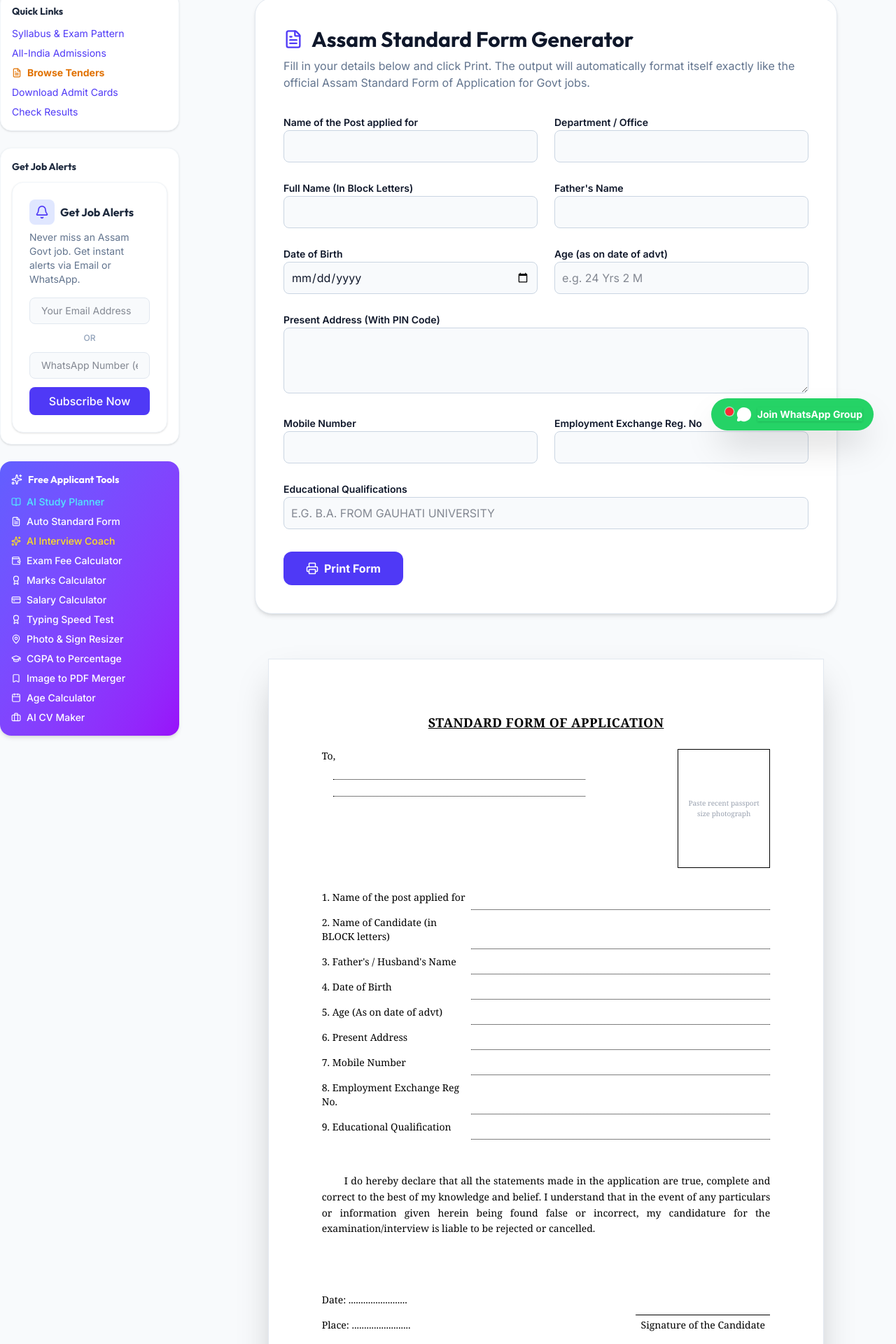
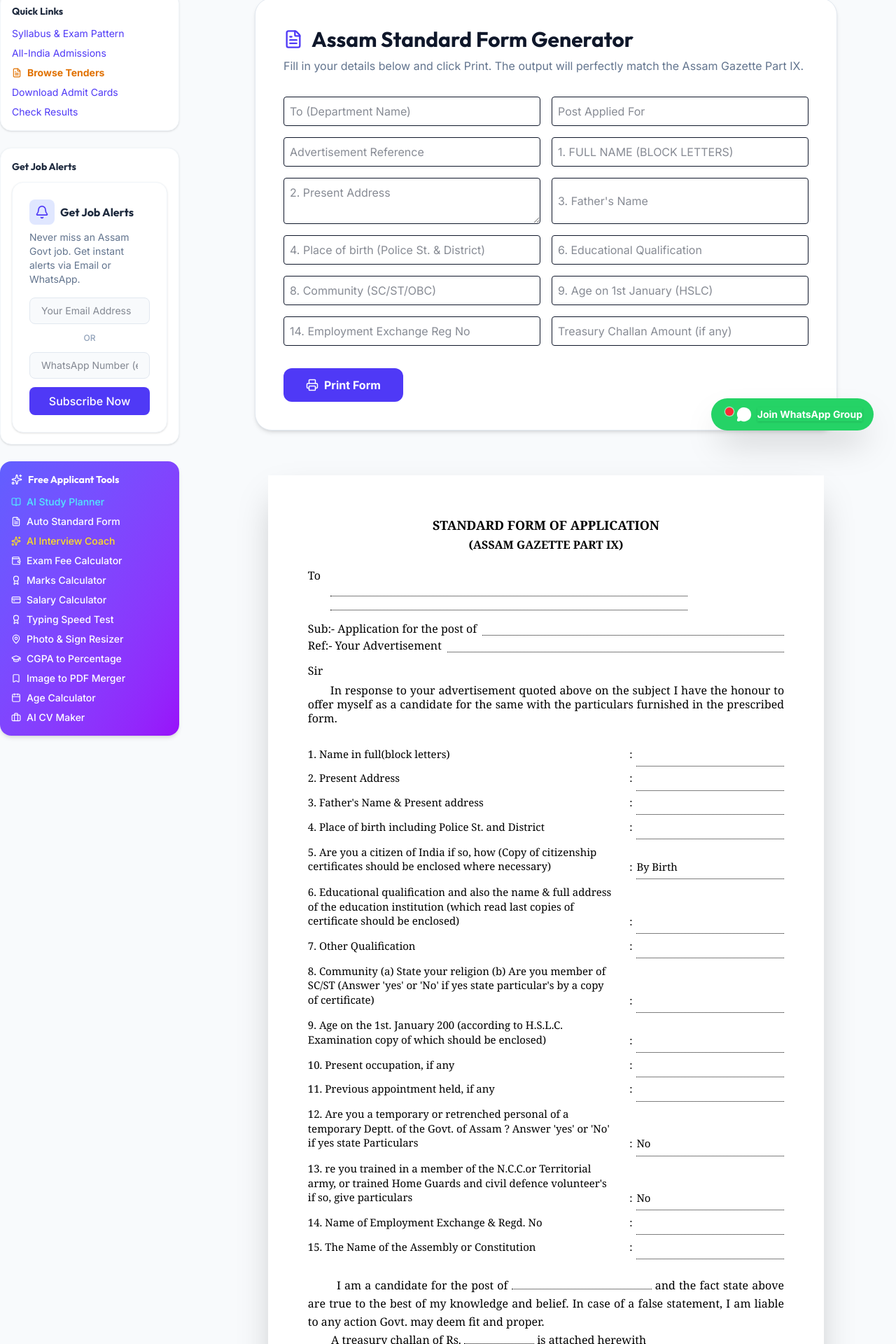
Before and after one commit to uzzaldutta/assamjobs-hub, a Next.js app: page /tools/standard-form in a window 1280 px wide. Shown: the part 153-2073 px from the top of the page at 70% size. Built offline with nearby package versions, Linux system fonts and the light colour scheme; no server answers.

Commit message:
fix: Replicate Assam Gazette Part IX for Standard Form tool, fix download link, and remove print headers

```diff
--- a/src/app/globals.css
+++ b/src/app/globals.css
@@ -59,3 +59,15 @@ h1, h2, h3, h4, h5, h6 {
 .animate-marquee:hover {
   animation-play-state: paused;
 }
+
+@media print {
+  @page {
+    size: A4;
+    margin: 0mm;
+  }
+
+  body {
+    -webkit-print-color-adjust: exact;
+    print-color-adjust: exact;
+  }
+}
--- a/src/app/tools/standard-form/page.tsx
+++ b/src/app/tools/standard-form/page.tsx
@@ -7,17 +7,25 @@ export default function StandardForm() {
   const [formData, setFormData] = useState({
     postName: "",
     department: "",
+    advertisement: "",
     name: "",
+    address: "",
     fatherName: "",
-    motherName: "",
-    dob: "",
+    fatherAddress: "",
+    placeOfBirth: "",
+    citizenInfo: "By Birth",
+    qualification: "",
+    otherQualification: "",
+    community: "",
+    religion: "",
     age: "",
-    address: "",
-    mobile: "",
-    email: "",
-    caste: "",
+    occupation: "",
+    previousAppt: "",
+    retrenched: "No",
+    ncc: "No",
     exchangeNo: "",
-    qualification: "",
+    assembly: "",
+    challan: "",
   });
 
   const handleChange = (e: React.ChangeEvent<HTMLInputElement | HTMLTextAreaElement>) => {
@@ -37,49 +45,21 @@ export default function StandardForm() {
             <FileText className="text-indigo-600" size={28} />
             <h1 className="text-2xl md:text-3xl font-bold">Assam Standard Form Generator</h1>
           </div>
-          <p className="text-slate-500 mb-8">Fill in your details below and click Print. The output will automatically format itself exactly like the official Assam Standard Form of Application for Govt jobs.</p>
+          <p className="text-slate-500 mb-8">Fill in your details below and click Print. The output will perfectly match the Assam Gazette Part IX.</p>
 
-          <div className="grid grid-cols-1 md:grid-cols-2 gap-6">
-            <div className="space-y-2">
-              <label className="text-sm font-semibold">Name of the Post applied for</label>
-              <input type="text" name="postName" onChange={handleChange} className="w-full p-2.5 rounded-lg border border-slate-300 dark:border-slate-700 bg-slate-50 dark:bg-slate-800 outline-none" />
-            </div>
-            <div className="space-y-2">
-              <label className="text-sm font-semibold">Department / Office</label>
-              <input type="text" name="department" onChange={handleChange} className="w-full p-2.5 rounded-lg border border-slate-300 dark:border-slate-700 bg-slate-50 dark:bg-slate-800 outline-none" />
-            </div>
-            <div className="space-y-2">
-              <label className="text-sm font-semibold">Full Name (In Block Letters)</label>
-              <input type="text" name="name" onChange={handleChange} className="w-full p-2.5 rounded-lg border border-slate-300 dark:border-slate-700 bg-slate-50 dark:bg-slate-800 outline-none uppercase" />
-            </div>
-            <div className="space-y-2">
-              <label className="text-sm font-semibold">Father's Name</label>
-              <input type="text" name="fatherName" onChange={handleChange} className="w-full p-2.5 rounded-lg border border-slate-300 dark:border-slate-700 bg-slate-50 dark:bg-slate-800 outline-none uppercase" />
-            </div>
-            <div className="space-y-2">
-              <label className="text-sm font-semibold">Date of Birth</label>
-              <input type="date" name="dob" onChange={handleChange} className="w-full p-2.5 rounded-lg border border-slate-300 dark:border-slate-700 bg-slate-50 dark:bg-slate-800 outline-none" />
-            </div>
-            <div className="space-y-2">
-              <label className="text-sm font-semibold">Age (as on date of advt)</label>
-              <input type="text" name="age" onChange={handleChange} placeholder="e.g. 24 Yrs 2 M" className="w-full p-2.5 rounded-lg border border-slate-300 dark:border-slate-700 bg-slate-50 dark:bg-slate-800 outline-none" />
-            </div>
-            <div className="space-y-2 md:col-span-2">
-              <label className="text-sm font-semibold">Present Address (With PIN Code)</label>
-              <textarea name="address" onChange={handleChange} rows={3} className="w-full p-2.5 rounded-lg border border-slate-300 dark:border-slate-700 bg-slate-50 dark:bg-slate-800 outline-none uppercase"></textarea>
-            </div>
-            <div className="space-y-2">
-              <label className="text-sm font-semibold">Mobile Number</label>
-              <input type="text" name="mobile" onChange={handleChange} className="w-full p-2.5 rounded-lg border border-slate-300 dark:border-slate-700 bg-slate-50 dark:bg-slate-800 outline-none" />
-            </div>
-            <div className="space-y-2">
-              <label className="text-sm font-semibold">Employment Exchange Reg. No</label>
-              <input type="text" name="exchangeNo" onChange={handleChange} className="w-full p-2.5 rounded-lg border border-slate-300 dark:border-slate-700 bg-slate-50 dark:bg-slate-800 outline-none" />
-            </div>
-            <div className="space-y-2 md:col-span-2">
-              <label className="text-sm font-semibold">Educational Qualifications</label>
-              <input type="text" name="qualification" onChange={handleChange} placeholder="e.g. B.A. from Gauhati University" className="w-full p-2.5 rounded-lg border border-slate-300 dark:border-slate-700 bg-slate-50 dark:bg-slate-800 outline-none uppercase" />
-            </div>
+          <div className="grid grid-cols-1 md:grid-cols-2 gap-4">
+            <input type="text" name="department" onChange={handleChange} placeholder="To (Department Name)" className="w-full p-2 rounded border" />
+            <input type="text" name="postName" onChange={handleChange} placeholder="Post Applied For" className="w-full p-2 rounded border" />
+            <input type="text" name="advertisement" onChange={handleChange} placeholder="Advertisement Reference" className="w-full p-2 rounded border" />
+            <input type="text" name="name" onChange={handleChange} placeholder="1. Full Name (Block Letters)" className="w-full p-2 rounded border uppercase" />
+            <textarea name="address" onChange={handleChange} placeholder="2. Present Address" className="w-full p-2 rounded border"></textarea>
+            <input type="text" name="fatherName" onChange={handleChange} placeholder="3. Father's Name" className="w-full p-2 rounded border" />
+            <input type="text" name="placeOfBirth" onChange={handleChange} placeholder="4. Place of birth (Police St. & District)" className="w-full p-2 rounded border" />
+            <input type="text" name="qualification" onChange={handleChange} placeholder="6. Educational Qualification" className="w-full p-2 rounded border" />
+            <input type="text" name="community" onChange={handleChange} placeholder="8. Community (SC/ST/OBC)" className="w-full p-2 rounded border" />
+            <input type="text" name="age" onChange={handleChange} placeholder="9. Age on 1st January (HSLC)" className="w-full p-2 rounded border" />
+            <input type="text" name="exchangeNo" onChange={handleChange} placeholder="14. Employment Exchange Reg No" className="w-full p-2 rounded border" />
+            <input type="text" name="challan" onChange={handleChange} placeholder="Treasury Challan Amount (if any)" className="w-full p-2 rounded border" />
           </div>
 
           <button onClick={handlePrint} className="mt-8 w-full md:w-auto px-8 py-3 bg-indigo-600 hover:bg-indigo-700 text-white font-bold rounded-xl transition flex items-center justify-center gap-2">
@@ -88,79 +68,123 @@ export default function StandardForm() {
         </div>
       </div>
 
-      {/* Printable Area - Only visible when printing, or we can make it look like a paper on screen */}
-      <div className="max-w-[210mm] min-h-[297mm] mx-auto bg-white p-[20mm] text-black shadow-2xl print:shadow-none print:p-0 mt-8 print:mt-0 font-serif border border-slate-200">
+      {/* Printable Area - EXACTLY MATCHING GAZETTE PART IX */}
+      <div className="max-w-[210mm] min-h-[297mm] mx-auto bg-white p-[15mm] text-black shadow-2xl print:shadow-none print:p-0 print:m-0 mt-8 print:mt-0 font-serif leading-tight print-container">
 
-        <div className="text-center font-bold text-lg underline mb-6 tracking-wide">
-          STANDARD FORM OF APPLICATION
+        <div className="text-center font-bold text-lg mb-1">STANDARD FORM OF APPLICATION</div>
+        <div className="text-center font-bold text-md mb-6">(ASSAM GAZETTE PART IX)</div>
+
+        <div className="mb-4">
+          <div>To</div>
+          <div className="ml-8 w-3/4 border-b border-dotted border-black min-h-[20px] font-semibold">{formData.department}</div>
+          <div className="ml-8 w-3/4 border-b border-dotted border-black min-h-[20px]"></div>
         </div>
 
-        <div className="flex justify-between items-start mb-6">
-          <div className="text-sm w-3/4">
-            <p>To,</p>
-            <p className="ml-4 min-h-[1.5rem] border-b border-dotted border-black w-3/4 font-semibold">{formData.department}</p>
-            <p className="ml-4 min-h-[1.5rem] border-b border-dotted border-black w-3/4"></p>
-          </div>
-          <div className="w-[35mm] h-[45mm] border border-black flex items-center justify-center text-[10px] text-center text-gray-400 p-2">
-            Paste recent passport size photograph
-          </div>
+        <div className="flex mb-1">
+          <div className="whitespace-nowrap">Sub:- Application for the post of</div>
+          <div className="flex-grow border-b border-dotted border-black ml-2 font-semibold uppercase">{formData.postName}</div>
+        </div>
+        <div className="flex mb-4">
+          <div className="whitespace-nowrap">Ref:- Your Advertisement</div>
+          <div className="flex-grow border-b border-dotted border-black ml-2 font-semibold">{formData.advertisement}</div>
         </div>
 
-        <table className="w-full text-sm border-collapse">
+        <div className="mb-2">Sir</div>
+        <div className="indent-8 mb-6 text-justify">
+          In response to your advertisement quoted above on the subject I have the honour to offer myself as a candidate for the same with the particulars furnished in the prescribed form.
+        </div>
+
+        <table className="w-full text-[15px] border-none mb-6">
           <tbody>
-            <tr>
-              <td className="py-2 w-1/3">1. Name of the post applied for</td>
-              <td className="py-2 border-b border-dotted border-black font-semibold uppercase">{formData.postName}</td>
+            <tr className="align-bottom">
+              <td className="py-2 w-2/3">1. Name in full(block letters)</td>
+              <td className="py-2 w-4 text-center">:</td>
+              <td className="py-2 border-b border-dotted border-black font-bold uppercase tracking-wide">{formData.name}</td>
             </tr>
-            <tr>
-              <td className="py-2">2. Name of Candidate (in BLOCK letters)</td>
-              <td className="py-2 border-b border-dotted border-black font-bold uppercase tracking-widest">{formData.name}</td>
+            <tr className="align-bottom">
+              <td className="py-2">2. Present Address</td>
+              <td className="py-2 text-center">:</td>
+              <td className="py-2 border-b border-dotted border-black uppercase leading-tight min-h-[2rem]">{formData.address}</td>
             </tr>
-            <tr>
-              <td className="py-2">3. Father's / Husband's Name</td>
+            <tr className="align-bottom">
+              <td className="py-2">3. Father's Name & Present address</td>
+              <td className="py-2 text-center">:</td>
               <td className="py-2 border-b border-dotted border-black uppercase">{formData.fatherName}</td>
             </tr>
-            <tr>
-              <td className="py-2">4. Date of Birth</td>
-              <td className="py-2 border-b border-dotted border-black font-semibold">{formData.dob}</td>
+            <tr className="align-bottom">
+              <td className="py-2">4. Place of birth including Police St. and District</td>
+              <td className="py-2 text-center">:</td>
+              <td className="py-2 border-b border-dotted border-black">{formData.placeOfBirth}</td>
             </tr>
-            <tr>
-              <td className="py-2">5. Age (As on date of advt)</td>
-              <td className="py-2 border-b border-dotted border-black">{formData.age}</td>
+            <tr className="align-bottom">
+              <td className="py-2 pr-4 leading-snug">5. Are you a citizen of India if so, how (Copy of citizenship certificates should be enclosed where necessary)</td>
+              <td className="py-2 text-center align-bottom">:</td>
+              <td className="py-2 border-b border-dotted border-black align-bottom">{formData.citizenInfo}</td>
             </tr>
-            <tr>
-              <td className="py-2 align-top">6. Present Address</td>
-              <td className="py-2 border-b border-dotted border-black uppercase min-h-[3rem]">{formData.address}</td>
+            <tr className="align-bottom">
+              <td className="py-2 pr-4 leading-snug">6. Educational qualification and also the name & full address of the education institution (which read last copies of certificate should be enclosed)</td>
+              <td className="py-2 text-center align-bottom">:</td>
+              <td className="py-2 border-b border-dotted border-black align-bottom uppercase">{formData.qualification}</td>
             </tr>
-            <tr>
-              <td className="py-2">7. Mobile Number</td>
-              <td className="py-2 border-b border-dotted border-black">{formData.mobile}</td>
+            <tr className="align-bottom">
+              <td className="py-2">7. Other Qualification</td>
+              <td className="py-2 text-center">:</td>
+              <td className="py-2 border-b border-dotted border-black">{formData.otherQualification}</td>
             </tr>
-            <tr>
-              <td className="py-2">8. Employment Exchange Reg No.</td>
+            <tr className="align-bottom">
+              <td className="py-2 pr-4 leading-snug">8. Community (a) State your religion (b) Are you member of SC/ST (Answer 'yes' or 'No' if yes state particular's by a copy of certificate)</td>
+              <td className="py-2 text-center align-bottom">:</td>
+              <td className="py-2 border-b border-dotted border-black align-bottom">{formData.community}</td>
+            </tr>
+            <tr className="align-bottom">
+              <td className="py-2 pr-4 leading-snug">9. Age on the 1st. January 200 (according to H.S.L.C. Examination copy of which should be enclosed)</td>
+              <td className="py-2 text-center align-bottom">:</td>
+              <td className="py-2 border-b border-dotted border-black align-bottom">{formData.age}</td>
+            </tr>
+            <tr className="align-bottom">
+              <td className="py-2">10. Present occupation, if any</td>
+              <td className="py-2 text-center">:</td>
+              <td className="py-2 border-b border-dotted border-black">{formData.occupation}</td>
+            </tr>
+            <tr className="align-bottom">
+              <td className="py-2">11. Previous appointment held, if any</td>
+              <td className="py-2 text-center">:</td>
+              <td className="py-2 border-b border-dotted border-black">{formData.previousAppt}</td>
+            </tr>
+            <tr className="align-bottom">
+              <td className="py-2 pr-4 leading-snug">12. Are you a temporary or retrenched personal of a temporary Deptt. of the Govt. of Assam ? Answer 'yes' or 'No' if yes state Particulars</td>
+              <td className="py-2 text-center align-bottom">:</td>
+              <td className="py-2 border-b border-dotted border-black align-bottom">{formData.retrenched}</td>
+            </tr>
+            <tr className="align-bottom">
+              <td className="py-2 pr-4 leading-snug">13. re you trained in a member of the N.C.C.or Territorial army, or trained Home Guards and civil defence volunteer's if so, give particulars</td>
+              <td className="py-2 text-center align-bottom">:</td>
+              <td className="py-2 border-b border-dotted border-black align-bottom">{formData.ncc}</td>
+            </tr>
+            <tr className="align-bottom">
+              <td className="py-2">14. Name of Employment Exchange & Regd. No</td>
+              <td className="py-2 text-center">:</td>
               <td className="py-2 border-b border-dotted border-black font-semibold">{formData.exchangeNo}</td>
             </tr>
-            <tr>
-              <td className="py-2">9. Educational Qualification</td>
-              <td className="py-2 border-b border-dotted border-black uppercase">{formData.qualification}</td>
+            <tr className="align-bottom">
+              <td className="py-2">15. The Name of the Assembly or Constitution</td>
+              <td className="py-2 text-center">:</td>
+              <td className="py-2 border-b border-dotted border-black">{formData.assembly}</td>
             </tr>
           </tbody>
         </table>
 
-        <div className="mt-12 text-sm leading-relaxed text-justify">
-          <p className="indent-8">
-            I do hereby declare that all the statements made in the application are true, complete and correct to the best of my knowledge and belief. I understand that in the event of any particulars or information given herein being found false or incorrect, my candidature for the examination/interview is liable to be rejected or cancelled.
-          </p>
+        <div className="mb-4 leading-relaxed text-justify">
+          &nbsp;&nbsp;&nbsp;&nbsp;&nbsp;&nbsp;&nbsp;&nbsp;I am a candidate for the post of <span className="border-b border-dotted border-black font-semibold inline-block min-w-[200px] text-center uppercase">{formData.postName}</span> and the fact state above are true to the best of my knowledge and belief. In case of a false statement, I am liable to any action Govt. may deem fit and proper.<br />
+          &nbsp;&nbsp;&nbsp;&nbsp;&nbsp;&nbsp;&nbsp;&nbsp;A treasury challan of Rs. <span className="border-b border-dotted border-black font-semibold inline-block min-w-[100px] text-center">{formData.challan}</span> is attached herewith
         </div>
 
-        <div className="flex justify-between items-end mt-20 text-sm">
+        <div className="flex justify-between items-end mt-12 text-[15px]">
           <div>
-            <p>Date: ........................</p>
-            <p className="mt-4">Place: ........................</p>
+            <p>Date.................................</p>
           </div>
-          <div className="text-center">
-            <div className="w-48 border-b border-black mb-1"></div>
-            <p>Signature of the Candidate</p>
+          <div className="text-right">
+            <p>Signature of the Applicant</p>
           </div>
         </div>
 
```
Also changed, not shown: 1 other file (tests, documents, lock files or other folders).
